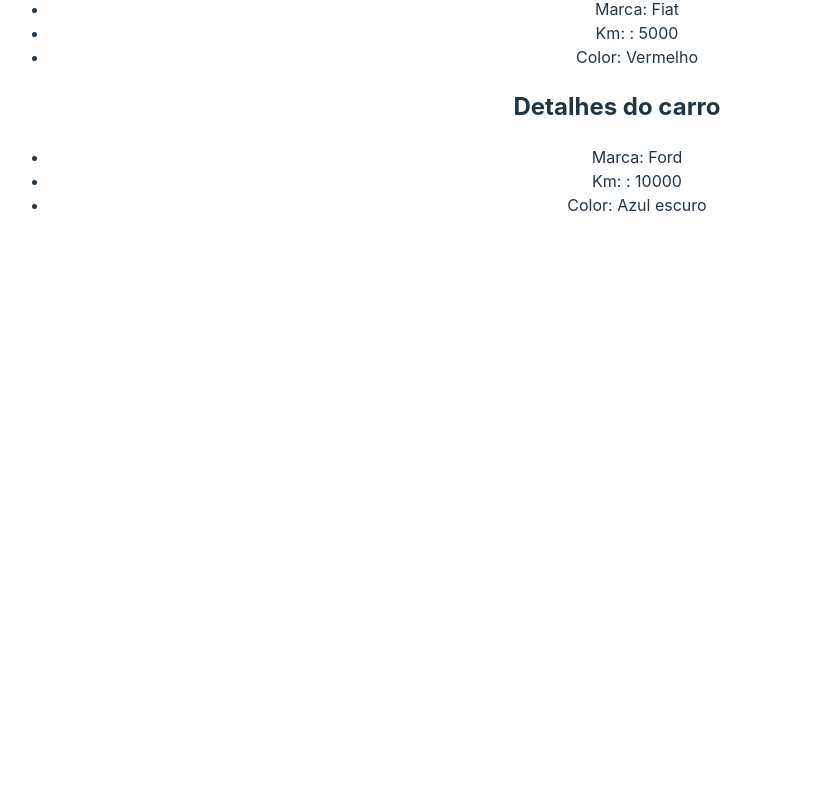
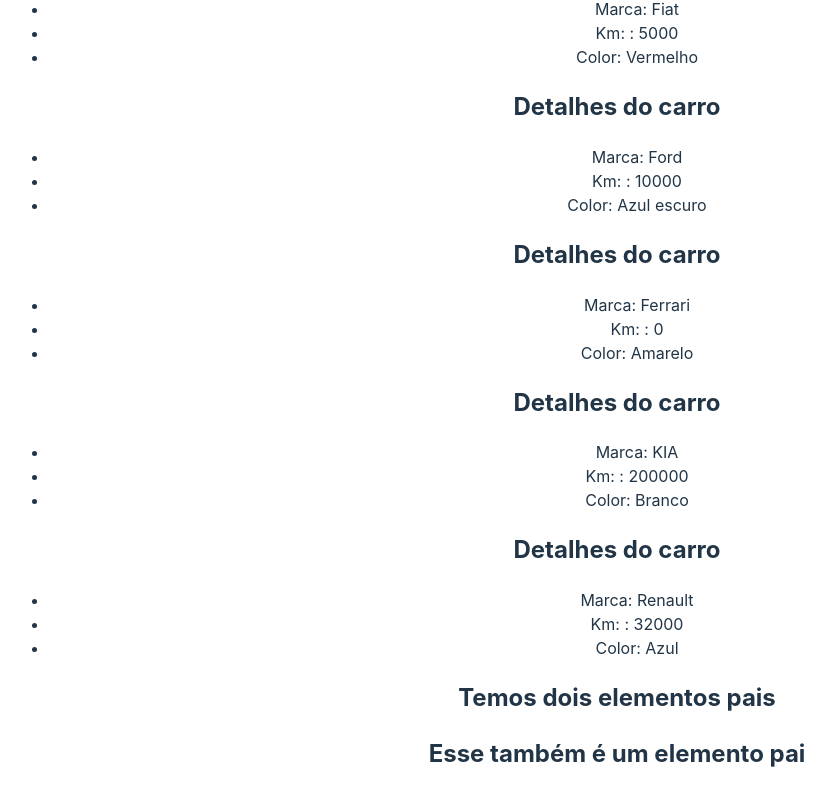
Before and after one commit to Lucassevero06/front-end-udemy, a React (Vite) app in the folder REACT/3_AVANÇANDO_REACT/avancando_com_react/: page / in a window 1280 px wide. Shown: the part 1936-2741 px from the top of the page, without its empty margins (23-858 px from the left). Before the commit the page ends 2701 px from the top, so only its background shows below. Built offline with nearby package versions, Linux system fonts and the light colour scheme.

Commit message:
entendendo sobre loops e fragments em react

```diff
--- a/REACT/3_AVANÇANDO_REACT/avancando_com_react/src/App.jsx
+++ b/REACT/3_AVANÇANDO_REACT/avancando_com_react/src/App.jsx
@@ -17,6 +17,16 @@ import ShowUserName from './components/ShowUserName'
 
 // 9 - Desustruturando Props
 import CarDetails from './components/CarDetails'
+
+// 12 - fragments
+import Fragment from './components/Fragment'
+// 11 - renderização de listas com componente
+
+const cars = [
+  { id: 1, brand: "Ferrari", color: "Amarelo", km: 0},
+  { id: 2, brand: "KIA", color: "Branco", km: 200000 },
+  { id: 3, brand: "Renault", color: "Azul", km: 32000 },
+]
 
 function App() {
 
@@ -40,6 +50,17 @@ function App() {
       {/* 10 -reaproveitamento de componentes */}
       <CarDetails brand="Fiat" km={5000} color="Vermelho" />
       <CarDetails brand="Ford" km={10000} color="Azul escuro" />
+      {/* 11 - renderização de lista com componente */}
+      {cars.map((car) => (
+        <CarDetails
+          key={car.id}
+          brand={car.brand}
+          color={car.color}
+          km={car.km}
+        />
+      ))}
+      {/* 12 - fragments */}
+      <Fragment/>
     </div>
   )
 
--- /dev/null
+++ b/REACT/3_AVANÇANDO_REACT/avancando_com_react/src/components/Fragment.jsx
@@ -0,0 +1,14 @@
+const Fragment = () => {
+  return (
+    <>
+        <div>
+            <h2>Temos dois elementos pais</h2>
+        </div>
+        <div>
+            <h2>Esse também é um elemento pai</h2>
+        </div>
+    </>
+  )
+}
+
+export default Fragment
```
